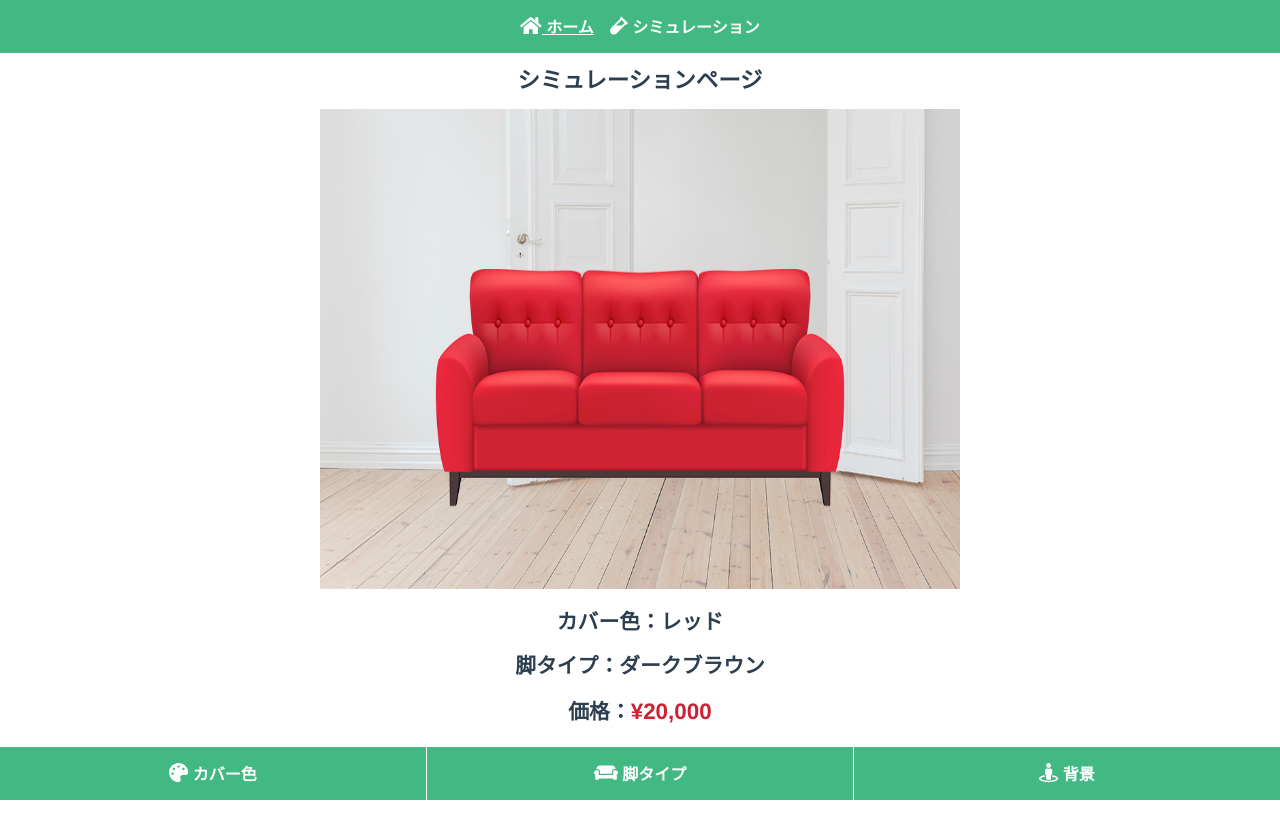
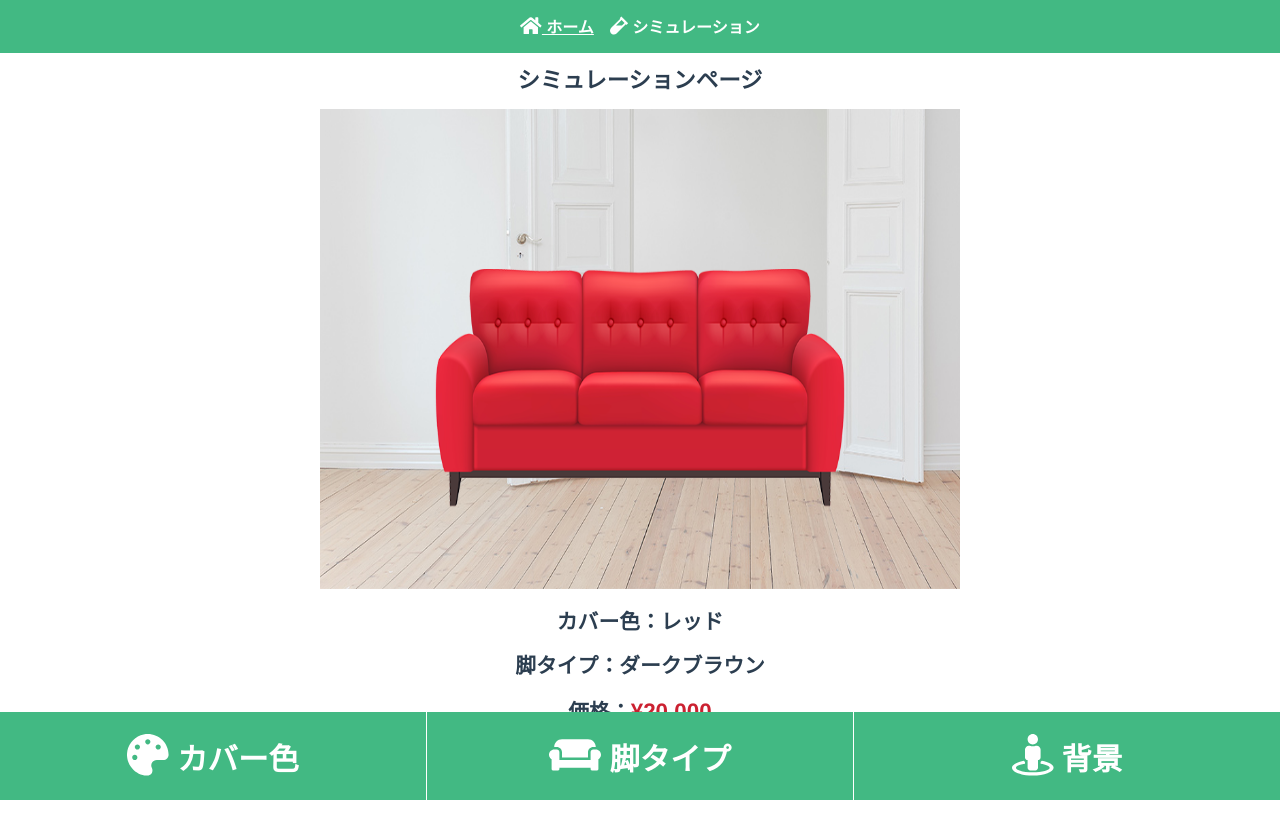
Before and after one commit to Kazuki-tam/sofa_simulation, a Vue app: page /about in a window 1280 px wide. Built offline with nearby package versions, Linux system fonts and the light colour scheme.

Commit message:
Fix: シミュレーションフッターナビ font-size

```diff
--- a/src/components/Simulation.vue
+++ b/src/components/Simulation.vue
@@ -154,7 +154,7 @@ export default {
 .sm-option_item {
   width: 33.333%;
   border-right: 1px solid #fff;
-  padding: 1rem;
+  padding: 1.4rem 1rem;
   &:last-child {
     border-right: none;
   }
@@ -162,14 +162,14 @@ export default {
 .sm-option_btn {
   text-decoration: none;
   font-weight: bold;
-  font-size: 1rem;
+  font-size: 3.8vmin;
   color: #ffffff;
   display: inline-block;
   width: 100%;
   height: auto;
 }
 .icon {
-  font-size: 1.2rem;
+  font-size: 5.2vmin;
 }
 //カバー選択
 .sm-detail_cover, .sm-detail_leg, .sm-detail_price {
```
